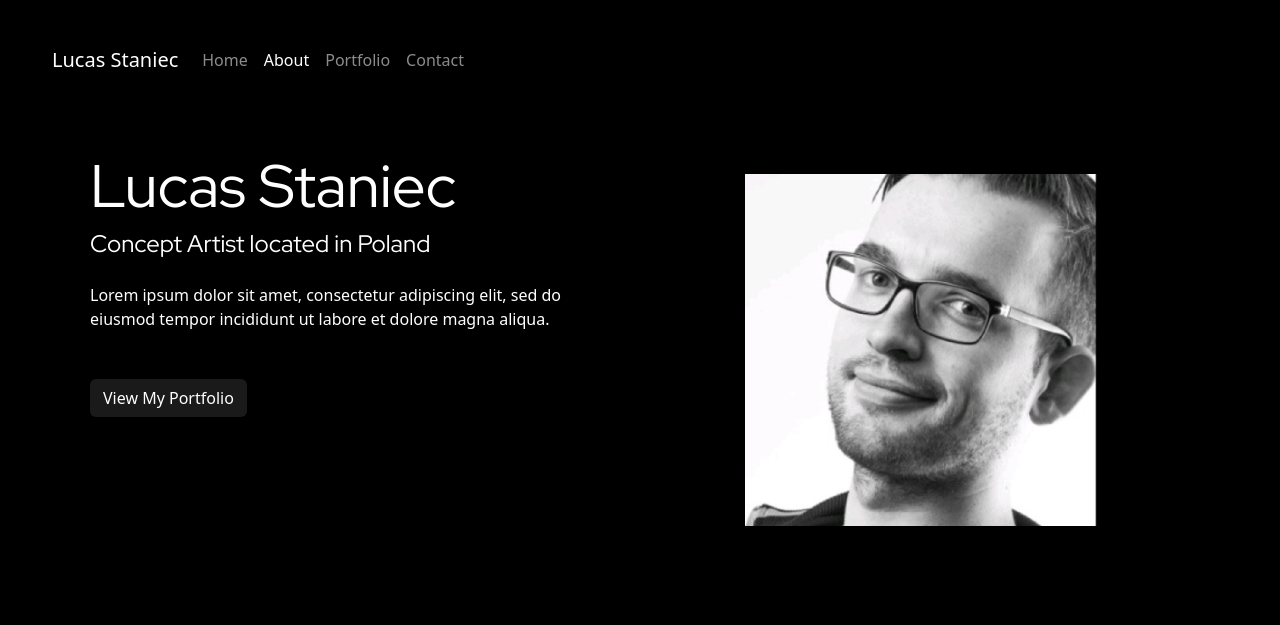
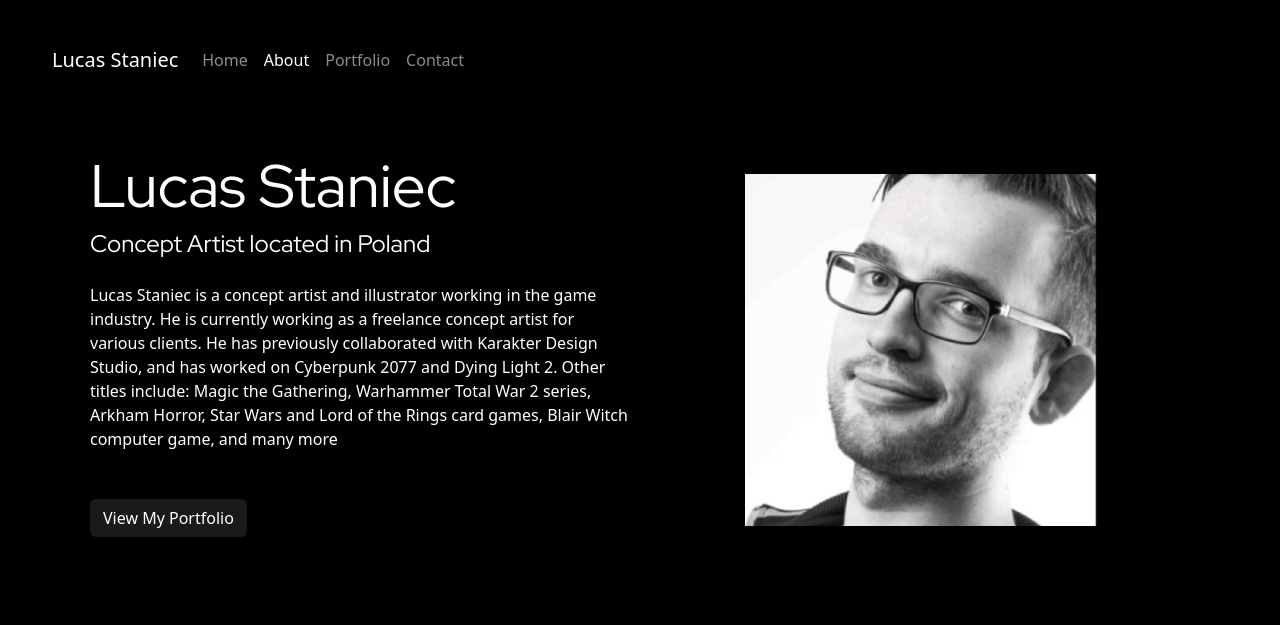
Before and after one commit to staniecs/portfolio, a plain HTML site: page about.html in a window 1280 px wide. Shown: the top 625 px of the page. Drawn offline with nearby package versions, Linux system fonts and the light colour scheme.

Commit message:
updated "about" info

```diff
--- a/about.html
+++ b/about.html
@@ -113,15 +113,24 @@
             Concept Artist located in Poland
           </h2>
           <p class="mb-5">
-            Lorem ipsum dolor sit amet,
-            consectetur adipiscing elit, sed do
-            eiusmod tempor incididunt ut labore et
-            dolore magna aliqua.
+            Lucas Staniec is a concept artist and
+            illustrator working in the game
+            industry. He is currently working as a
+            freelance concept artist for various
+            clients. He has previously
+            collaborated with Karakter Design
+            Studio, and has worked on Cyberpunk
+            2077 and Dying Light 2. Other titles
+            include: Magic the Gathering,
+            Warhammer Total War 2 series, Arkham
+            Horror, Star Wars and Lord of the
+            Rings card games, Blair Witch computer
+            game, and many more
           </p>
           <button
             class="btn btn-branded-secondary"
-          >
-            View My Portfolio
+          ><a href="https://www.artstation.com/lucasstaniec" target="_blank">
+            View My Portfolio</a>
           </button>
         </div>
         <div class="col-md-6">
--- a/styles/portfolio.css
+++ b/styles/portfolio.css
@@ -61,6 +61,9 @@ h2 {
   background-color: rgba(255, 255, 255, 0.1);
   color: white;
 }
+.btn-branded-secondary a {
+  text-decoration: none;
+}
 
 .intro-images {
   margin: 30px;
```
